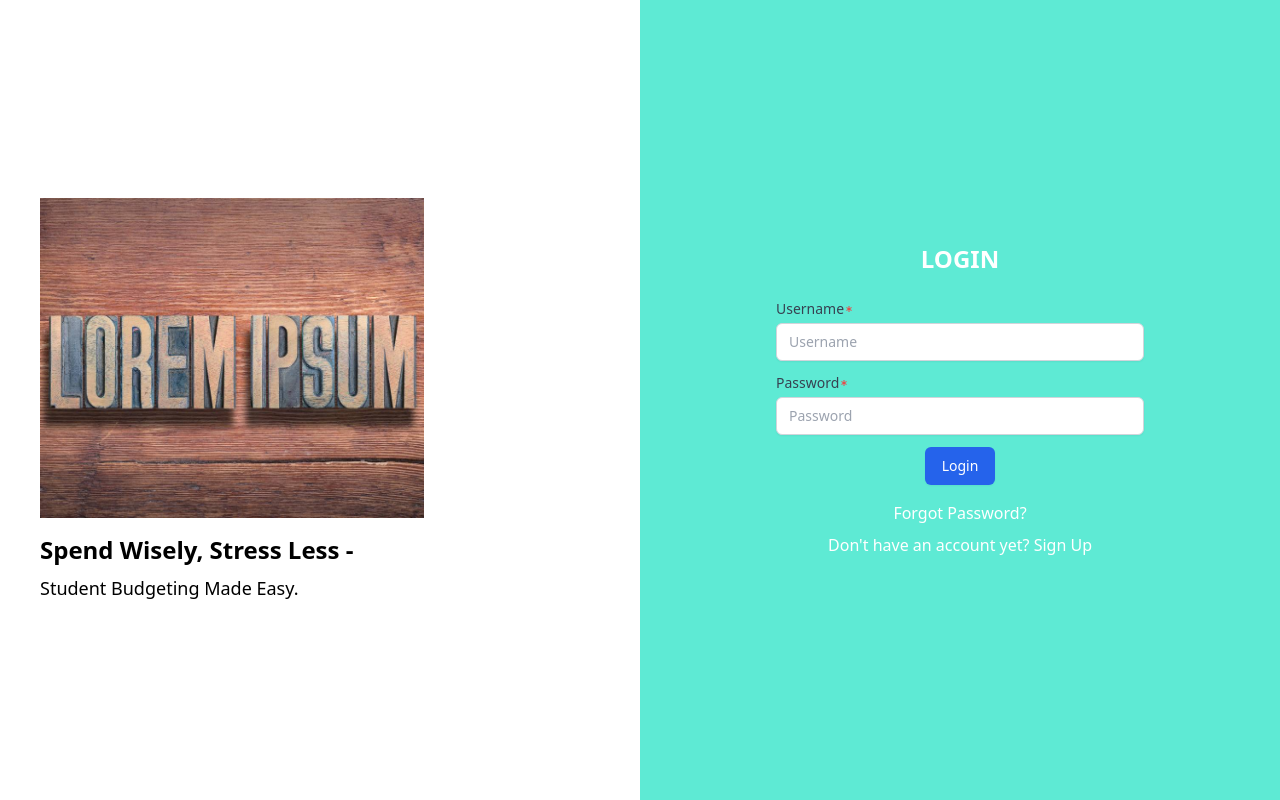
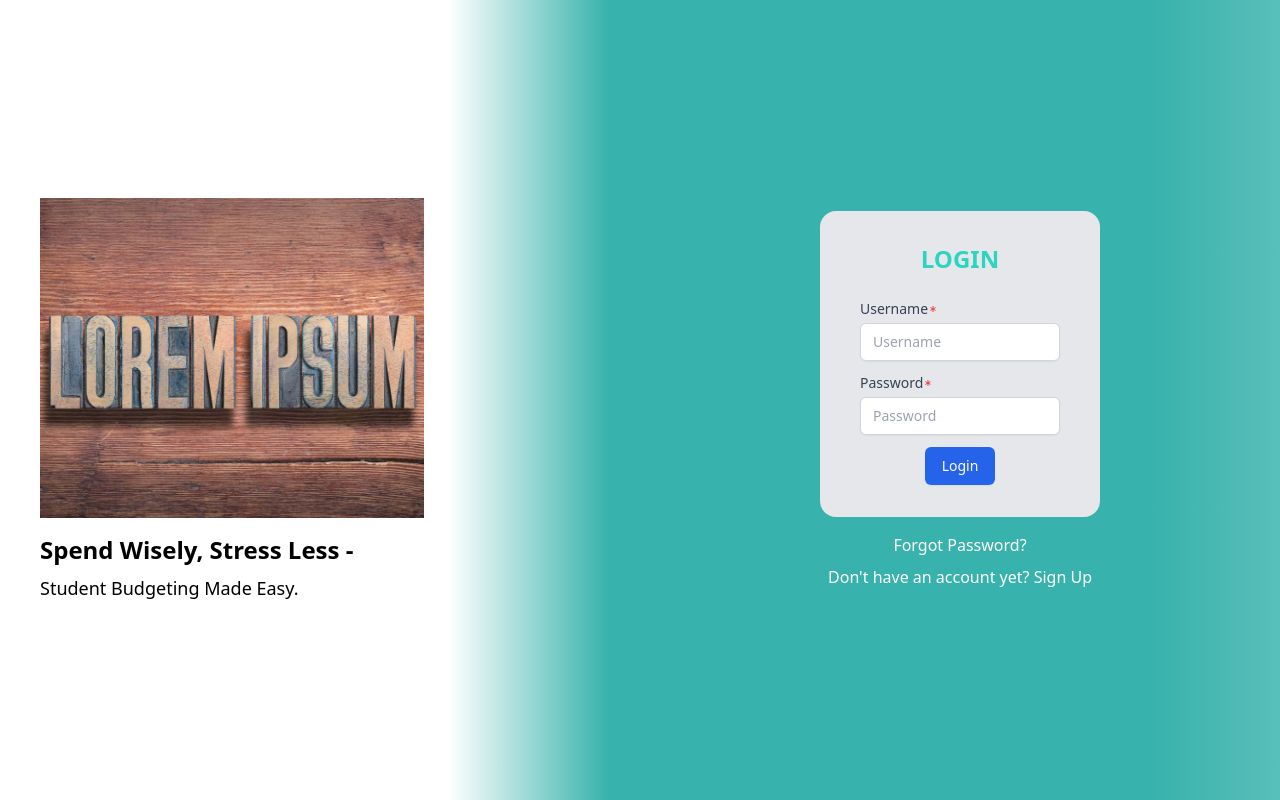
Before and after one commit to sha-nky/Expense-Tracker, a React (Vite) app in the folder client/: page / in a window 1280 px wide. Built offline with nearby package versions, Linux system fonts and the light colour scheme; no server answers.

Commit message:
login page background style changed

```diff
--- a/client/src/Pages/LoginPage.jsx
+++ b/client/src/Pages/LoginPage.jsx
@@ -66,14 +66,25 @@ function LoginPage(){
 
   return (
     <div className="flex h-screen">
-      <div className="flex-1 bg-white p-10 flex flex-col justify-center items-start">
+      <div
+        className="flex-1 flex flex-col justify-center items-start p-10"
+        style={{
+          background: "linear-gradient(to right, #fff 70%, #38b2ac 95%)",
+        }}
+      >
         <img src={lorem} alt="Budgeting" className="w-[30vw] h-[40vh] mb-4" />
         <h1 className="text-2xl font-bold">Spend Wisely, Stress Less -</h1>
         <h2 className="text-lg mt-2">Student Budgeting Made Easy.</h2>
       </div>
 
-      <div className="flex-1 bg-teal-300 p-10 flex flex-col justify-center items-center">
-        <h2 className="text-2xl font-bold text-white mb-6">LOGIN</h2>
+      <div
+        className="flex-1 p-10 flex flex-col justify-center items-center"
+        style={{
+          background: "linear-gradient(to right, #38b2ac 80%, #fff 200%)",
+        }}
+      >
+        <div className='flex flex-col items-center justify-center bg-gray-200 w-[50%] p-8 rounded-2xl'>
+          <h2 className="text-2xl font-bold text-teal-400 mb-6">LOGIN</h2>
           <form
             className="w-full max-w-sm"
             onSubmit={handleSubmit(handleLogin)}
@@ -159,6 +170,7 @@ function LoginPage(){
               </button>
             </div>
           </form>
+        </div>
         <p className="text-white mt-4">
           <a href="#" className="hover:underline">Forgot Password?</a>
         </p>
```
Lines whose indentation alone changed are shown as unchanged.
